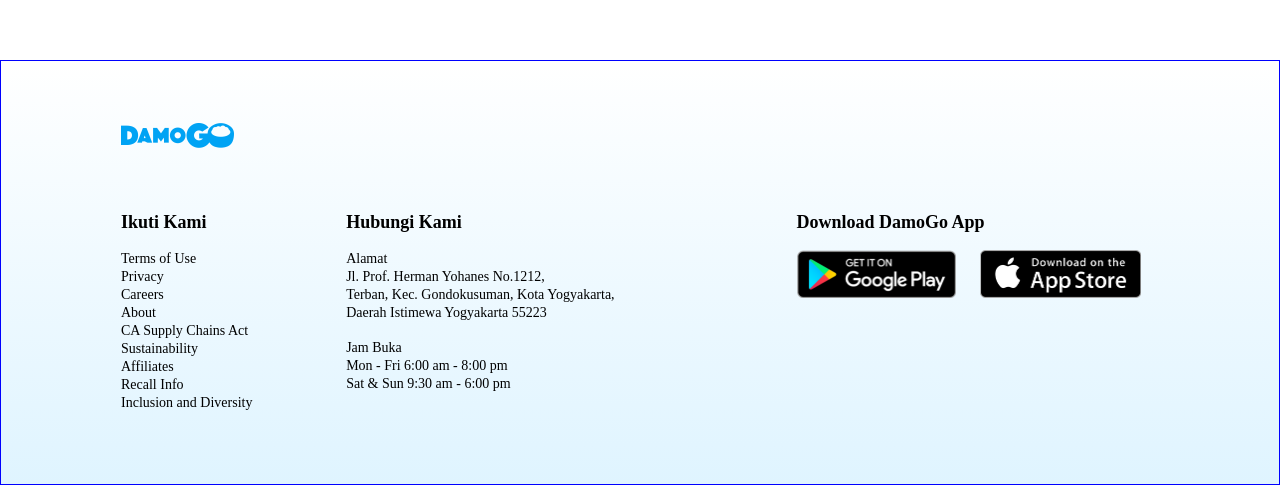
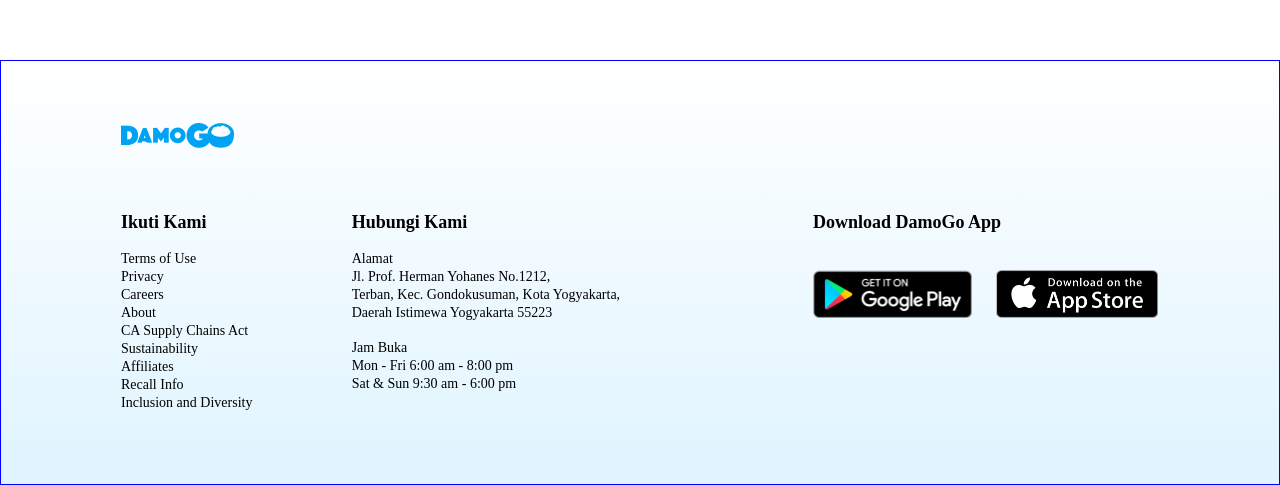
Before and after one commit to dawimuhammad/dmg-fr-eng, a React (Create React App) app: page / in a window 1280 px wide. Shown: the part 2044-2529 px from the top of the page. Built offline with nearby package versions, Linux system fonts and the light colour scheme.

Commit message:
fix-footer:  styling fix on footer section

```diff
--- a/src/Components/Footer/index.css
+++ b/src/Components/Footer/index.css
@@ -1,19 +1,19 @@
 .footer-root {
-  padding-top: 62px;
-  padding-bottom: 72px;
-  padding-left: 120px;
+  padding: 62px 120px 72px 120px;
   background: linear-gradient(180deg, rgba(223, 244, 255, 0) 0%, #DFF4FF 100%);
 }
 
 .footer-root .icon-googleplay {
   width: 159.03px;
   height: 48px;
+  margin-top: 20px;
 }
 
 .footer-root .icon-appstore {
   width: 161.26px;
   height: 48px;
   margin-left: 24.25px;
+  margin-top: 20px;
 }
 
 .footer-root p {
--- a/src/Components/Footer/index.js
+++ b/src/Components/Footer/index.js
@@ -20,7 +20,7 @@ const Footer = () => {
         <img className="logo-damogo" src={LogoDamogo} alt="DamoGo" />
       </Grid>
       <Grid item container direction="row" style={{ marginTop: "60px" }}>
-        <Grid item container xs={7}>
+        <Grid item container xs={8}>
           <Grid item xs={4}>
             <p className="subtitle">Ikuti Kami</p>
             <p>Terms of Use</p>
@@ -44,7 +44,7 @@ const Footer = () => {
             <p>Sat & Sun 9:30 am - 6:00 pm</p>
           </Grid>
         </Grid>
-        <Grid item xs={5}>
+        <Grid item xs={4}>
           <p className="subtitle">Download DamoGo App</p>
           <img className="icon-googleplay" src={IconGooglePlay} alt="Google Play"/>
           <img className="icon-appstore" src={IconAppstore} alt="App Store"/>
```
